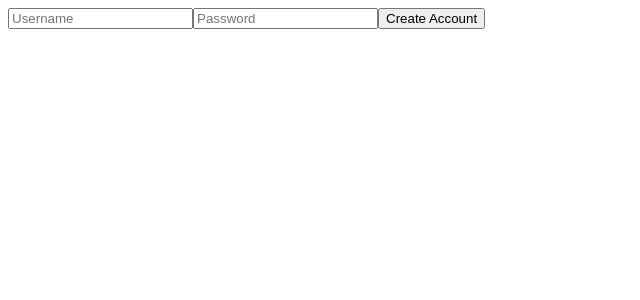
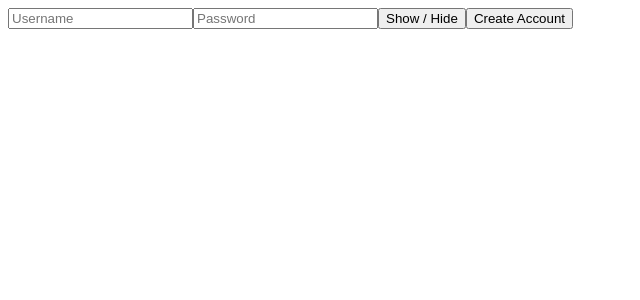
Before and after one commit to yixinxiao7/project_buddies, a React app in the folder frontend/: page /#/createAccount in a window 1280 px wide. Shown: the top 300 px of the page, without its empty margins (0-640 px from the left). Built offline with nearby package versions, Linux system fonts and the light colour scheme; the HTML template or start-up script is replaced by a standard one.

Commit message:
toggeable hidden password

```diff
--- a/frontend/src/components/createAccount.jsx
+++ b/frontend/src/components/createAccount.jsx
@@ -7,8 +7,10 @@ export default class CreateAccount extends React.Component {
       this.state = {
         username: '',
         password: '',
+        hidden: true,
       };
       this.handleSubmit = this.handleSubmit.bind(this);
+      this.toggleShow = this.toggleShow.bind(this);
     }
 
 
@@ -40,6 +42,10 @@ export default class CreateAccount extends React.Component {
         });
     }
 
+    toggleShow() {
+      this.setState({ hidden: !this.state.hidden });
+    }
+
     render() {
         const { username } = this.state;
         const { password } = this.state;
@@ -54,12 +60,13 @@ export default class CreateAccount extends React.Component {
                     onChange={(e) => this.setState({ username: e.target.value })}
                 />
                 <input
-                    type="text"
+                    type={this.state.hidden ? 'password' : 'text'}
                     name="password"
                     value={password}
                     placeholder="Password"
                     onChange={(e) => this.setState({ password: e.target.value })}
                 />
+                <button onClick={this.toggleShow}>Show / Hide</button>
                 <input
                     type="submit"
                     name="submitButton"
--- a/frontend/src/components/home.jsx
+++ b/frontend/src/components/home.jsx
@@ -11,7 +11,6 @@ export default class Home extends React.Component {
         return (
             <div>
                 <a href="https://www.youtube.com/watch?v=qYWl5ou6R4g">i dare you to click me</a>
-
             </div>
         );
     }
```
